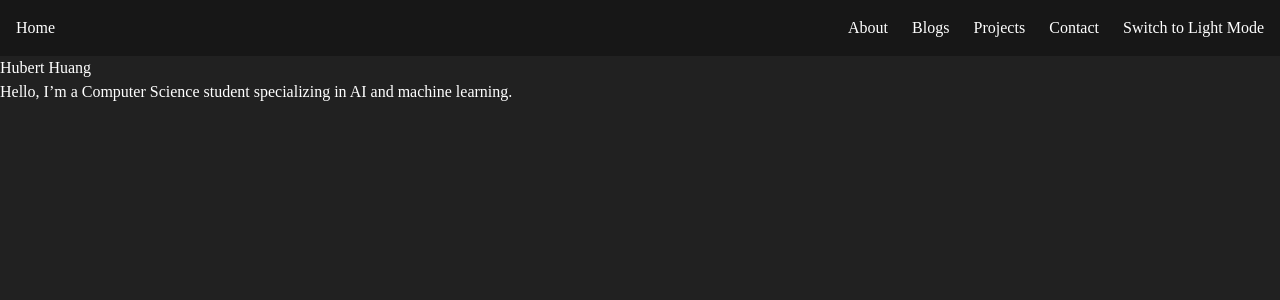
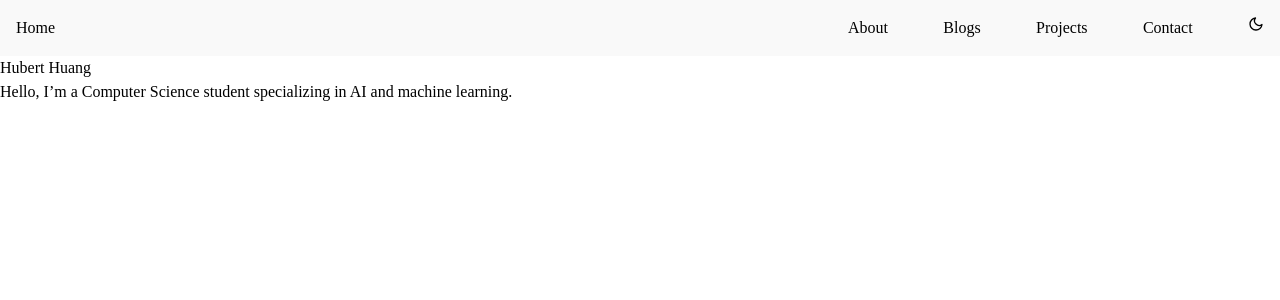
Before and after one commit to hhubert14/Personal-Portfolio, a Next.js app in the folder personal-website/: page / in a window 1280 px wide. Shown: the top 300 px of the page. Built offline with nearby package versions, Linux system fonts and the light colour scheme.

Commit message:
dark mode toggle done

```diff
--- a/personal-website/package.json
+++ b/personal-website/package.json
@@ -16,6 +16,7 @@
     "next-themes": "^0.4.3",
     "react": "^18.3.1",
     "react-dom": "^18.3.1",
+    "react-icons": "^5.3.0",
     "remark": "^15.0.1",
     "remark-html": "^16.0.1"
   },
--- a/personal-website/src/app/globals.css
+++ b/personal-website/src/app/globals.css
@@ -2,54 +2,50 @@
 @tailwind components;
 @tailwind utilities;
 
-body {
-  background-color: white;
-  color: black;
+.light body {
+  @apply bg-white transition-colors duration-1000
 }
 
-body.dark-mode {
-  background-color: #212121;
-  color: white;
+.light nav {
+  @apply bg-[#f9f9f9] transition-colors duration-1000
 }
 
-nav {
-  background-color: #f9f9f9;
-  color: black;
+.dark body {
+  @apply bg-[#212121] transition-colors duration-1000
 }
 
-nav.dark-mode {
-  background-color: #171717;
-  color: white;
+.dark nav {
+  @apply bg-[#171717] transition-colors duration-1000
 }
 
 .article {
-  @apply flex flex-col gap-3 font-poppins text-lg tracking-wide mb-20;
+  @apply flex flex-col gap-3 font-poppins text-lg tracking-wide mb-20
 }
 
 .article > h1 {
-  @apply font-cormorantGaramond text-4xl text-center tracking-tight;
+  @apply font-cormorantGaramond text-4xl text-center tracking-tight
 }
 
 .article > h2 {
-  @apply font-cormorantGaramond text-3xl tracking-tight;
+  @apply font-cormorantGaramond text-3xl tracking-tight
 }
 
 .article > ol {
-  @apply list-decimal flex flex-col mx-10 gap-2;
+  @apply list-decimal flex flex-col mx-10 gap-2
 }
 
 .article > ul {
-  @apply list-disc flex flex-col mx-10 gap-2;
+  @apply list-disc flex flex-col mx-10 gap-2
 }
 
 .article > pre {
-  @apply bg-neutral-950 text-neutral-50 p-5 overflow-scroll;
+  @apply bg-neutral-950 text-neutral-50 p-5 overflow-scroll
 }
 
 .article > blockquote {
-  @apply pl-5 italic border-l-2 border-neutral-600 border-opacity-40;
+  @apply pl-5 italic border-l-2 border-neutral-600 border-opacity-40
 }
 
 .article > p > img {
-  @apply w-1/2 mx-auto;
+  @apply w-1/2 mx-auto
 }
--- a/personal-website/src/app/layout.tsx
+++ b/personal-website/src/app/layout.tsx
@@ -1,10 +1,10 @@
 import type { Metadata } from "next";
 import localFont from "next/font/local";
-import { Cormorant_Garamond, Poppins } from "next/font/google"
+import { Cormorant_Garamond, Poppins } from "next/font/google";
 import "./globals.css";
 import Link from "next/link";
-import DarkModeToggle from "@/components/DarkModeToggle";
-import Providers from "@/app/Providers";
+import Providers from "@/components/Providers"
+import ThemeSwitch from "@/components/ThemeSwitch";
 
 const cormorantGaramond = Cormorant_Garamond({
   subsets: ["latin"],
@@ -40,11 +40,12 @@ export default function RootLayout({
   children: React.ReactNode;
 }>) {
   return (
-    <html lang="en">
-      <Providers>
-        <body
-          className={`${cormorantGaramond.variable} ${poppins.variable} ${geistSans.variable} ${geistMono.variable} antialiased`}
-        >
+    <html lang="en" suppressHydrationWarning>
+
+      <body
+        className={`${cormorantGaramond.variable} ${poppins.variable} ${geistSans.variable} ${geistMono.variable} antialiased`}
+      >
+        <Providers>
           <nav className="p-4">
             <div className="flex">
               <ul className="flex justify-between w-2/3">
@@ -55,13 +56,13 @@ export default function RootLayout({
                 <li><Link href="/blogs">Blogs</Link></li>
                 <li><Link href="/projects">Projects</Link></li>
                 <li><Link href="/contact">Contact</Link></li>
-                <li><DarkModeToggle /></li>
+                <li><ThemeSwitch /></li>
               </ul>
             </div>
           </nav>
           {children}
-        </body>
-      </Providers>
+        </Providers>
+      </body>
     </html>
   );
 }
--- a/personal-website/src/components/DarkModeToggle.tsx
+++ /dev/null
@@ -1,38 +0,0 @@
-"use client"
-
-import { useState, useEffect } from "react"
-
-const DarkModeToggle = () => {
-    const [darkMode, setDarkMode] = useState(true)
-
-    const toggleDarkMode = () => {
-        setDarkMode(!darkMode)
-    }
-
-    useEffect(() => {
-        if (darkMode) {
-            document.body.classList.add("dark-mode");
-            document.querySelector("nav")?.classList.add("dark-mode");
-        } else {
-            document.body.classList.remove("dark-mode");
-            document.querySelector("nav")?.classList.remove("dark-mode");
-        }
-    }, [darkMode])
-
-    return (
-        <button onClick={toggleDarkMode}>
-            {darkMode ? "Switch to Light Mode" : "Switch to Dark Mode"}
-        </button>
-        // <div className="toggle-container">
-        //     <div className="toggle">
-        //         <div className="knob">
-        //             <i className="icon fa fa-sun"></i>
-        //         </div>
-        //     </div>
-        // </div>
-    )
-
-
-}
-
-export default DarkModeToggle
--- /dev/null
+++ b/personal-website/src/components/ThemeSwitch.tsx
@@ -0,0 +1,22 @@
+'use client'
+
+import { FiSun, FiMoon } from "react-icons/fi"
+import { useState, useEffect } from 'react'
+import { useTheme } from 'next-themes'
+
+export default function ThemeSwitch() {
+  const [mounted, setMounted] = useState(false)
+  const { setTheme, resolvedTheme } = useTheme()
+
+  useEffect(() =>  setMounted(true), [])
+
+  if (!mounted) return null
+
+  if (resolvedTheme === 'dark') {
+    return <FiSun onClick={() => setTheme('light')} />
+  }
+
+  if (resolvedTheme === 'light') {
+    return <FiMoon onClick={() => setTheme('dark')} />
+  }
+}
--- a/personal-website/tailwind.config.ts
+++ b/personal-website/tailwind.config.ts
@@ -19,4 +19,5 @@ const config: Config = {
   plugins: [],
   darkMode: 'class',
 };
+
 export default config;
```
Also changed, not shown: personal-website/src/app/contact/page.tsx (added), personal-website/src/components/Providers.tsx (renamed from personal-website/src/app/Providers.tsx), 1 other file (tests, documents, lock files or other folders).
